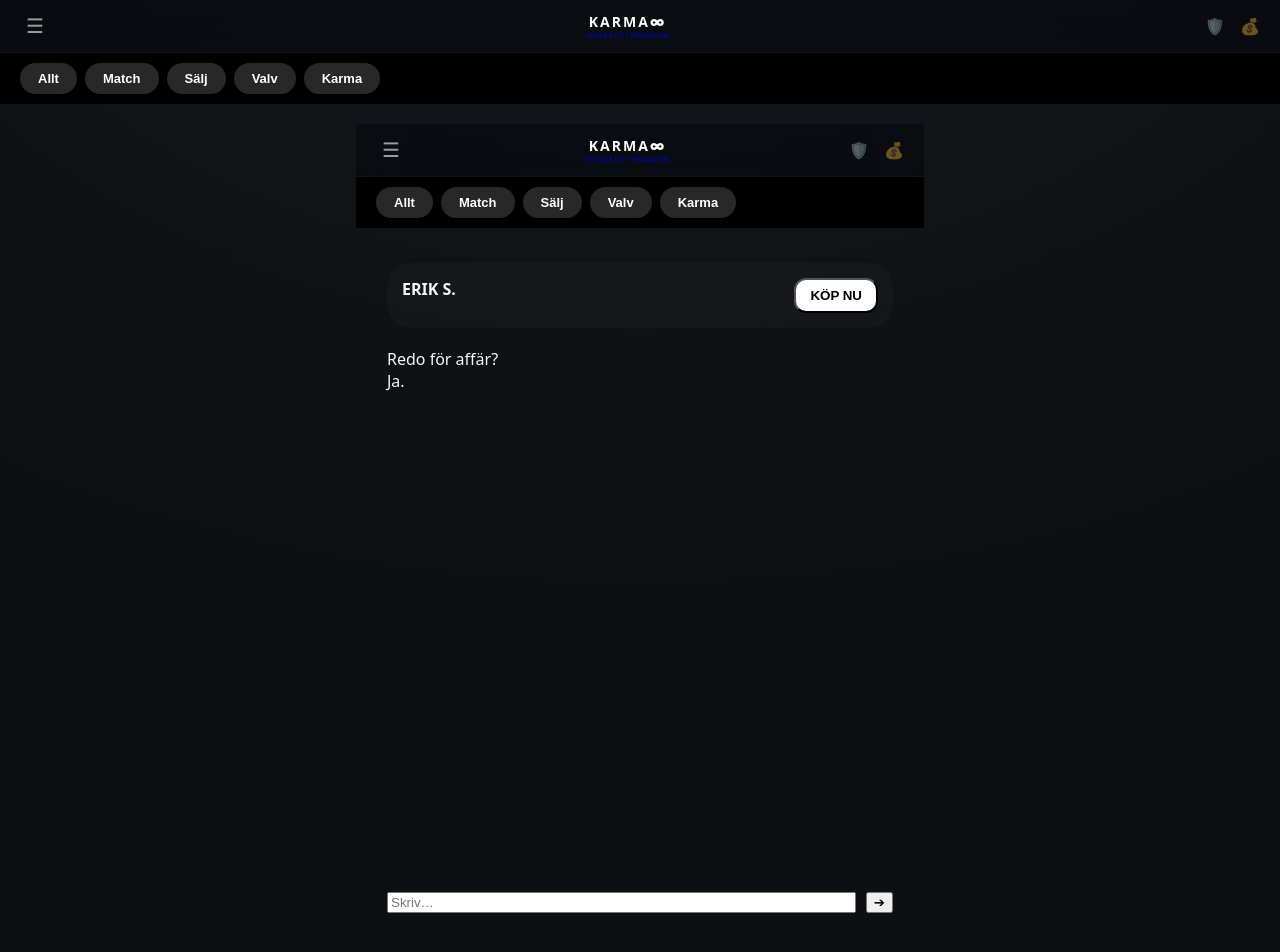
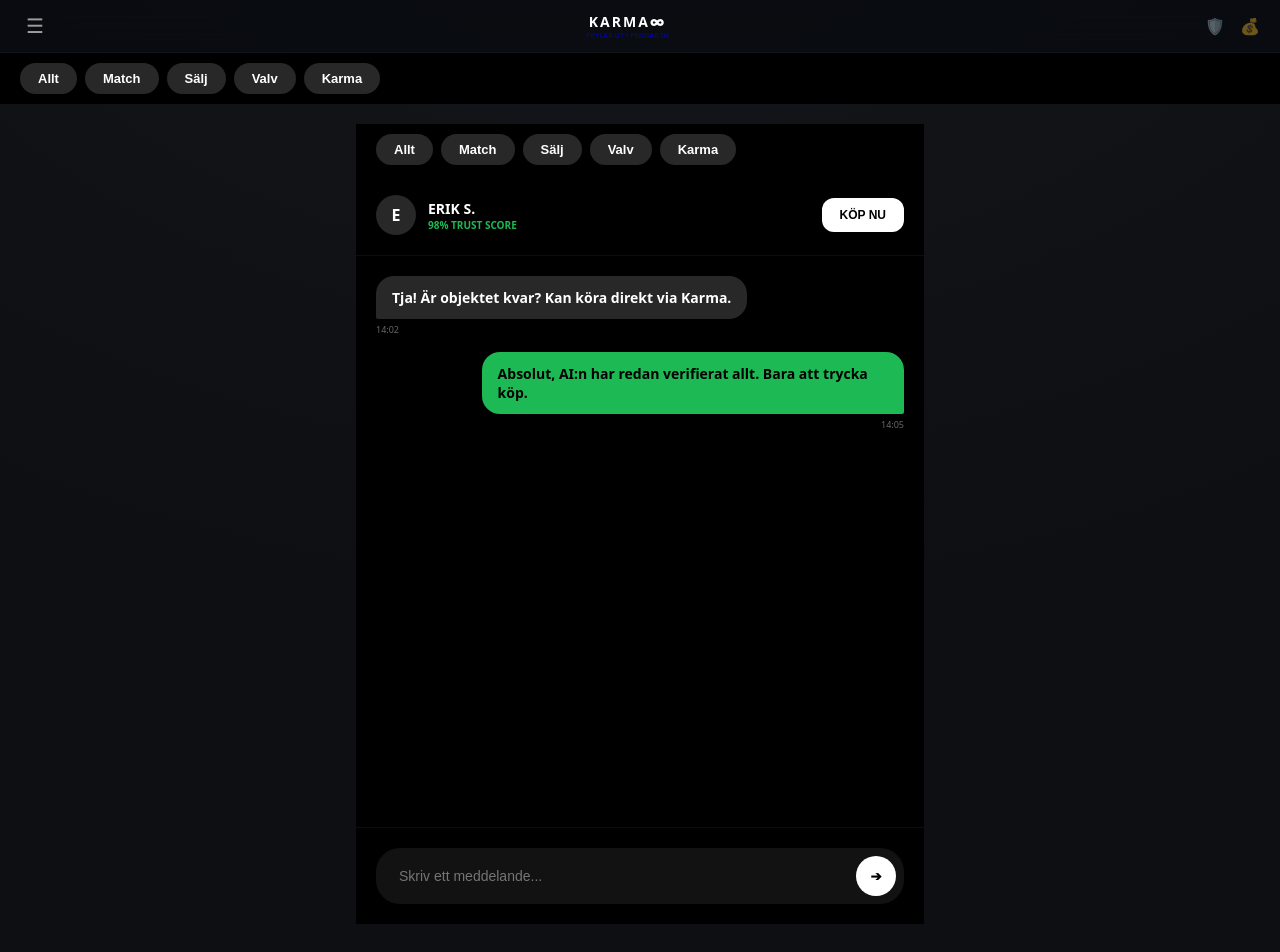
Before and after one commit to gascheckking/marketbeg-appGem, a Next.js app: page /chat/1 in a window 1280 px wide. Shown: the top 952 px of the page. Built offline with nearby package versions, Linux system fonts and the light colour scheme.

Commit message:
Update page.tsx

```diff
--- a/app/chat/[id]/page.tsx
+++ b/app/chat/[id]/page.tsx
@@ -1,65 +1,96 @@
-// app/chat/[id]/page.tsx
+// // app/chat/[id]/page.tsx
 "use client";
 
 import { useState } from "react";
 import { useRouter } from "next/navigation";
-import ClientLayout from "@/components/ClientLayout";
+import TopTabs from "@/components/TopTabs";
 
 export default function ChatPage() {
   const [msg, setMsg] = useState("");
   const router = useRouter();
 
+  const messages = [
+    { sender: "them", text: "Tja! Är objektet kvar? Kan köra direkt via Karma.", time: "14:02" },
+    { sender: "me", text: "Absolut, AI:n har redan verifierat allt. Bara att trycka köp.", time: "14:05" },
+  ];
+
   return (
-    <ClientLayout>
-      <div
-        className="page-wrapper"
-        style={{
+    <div style={{ background: "#000", minHeight: "100vh", color: "#fff", display: "flex", flexDirection: "column" }}>
+      <TopTabs />
+
+      {/* CHAT HEADER */}
+      <div style={{
+        padding: "20px",
         display: "flex",
-          flexDirection: "column",
-          height: "calc(100vh - 120px)",
-          padding: "15px",
-        }}
-      >
-        <div
-          style={{
-            padding: "15px",
-            display: "flex",
+        alignItems: "center",
         gap: "12px",
-            background: "rgba(255,255,255,0.02)",
-            borderRadius: "24px",
-          }}
-        >
-          <div style={{ fontWeight: 900 }}>ERIK S.</div>
+        borderBottom: "1px solid rgba(255,255,255,0.05)"
+      }}>
+        <div style={{ width: "40px", height: "40px", borderRadius: "50%", background: "#282828", display: "flex", alignItems: "center", justifyContent: "center", fontWeight: 900 }}>E</div>
+        <div style={{ flex: 1 }}>
+          <div style={{ fontSize: "14px", fontWeight: 900 }}>ERIK S.</div>
+          <div style={{ fontSize: "10px", color: "#1DB954", fontWeight: 800 }}>98% TRUST SCORE</div>
+        </div>
         <button
           onClick={() => router.push("/checkout")}
           style={{
-              marginLeft: "auto",
             background: "#fff",
             color: "#000",
             borderRadius: "12px",
-              padding: "8px 14px",
+            padding: "10px 18px",
             fontWeight: 900,
+            fontSize: "12px",
+            border: "none"
           }}
         >
           KÖP NU
         </button>
       </div>
 
-        <div style={{ flex: 1, marginTop: "20px" }}>
-          <div className="bubble-them">Redo för affär?</div>
-          <div className="bubble-me">Ja.</div>
+      {/* MESSAGES AREA */}
+      <div style={{ flex: 1, padding: "20px", display: "flex", flexDirection: "column", gap: "16px", overflowY: "auto" }}>
+        {messages.map((m, i) => (
+          <div key={i} style={{
+            alignSelf: m.sender === "me" ? "flex-end" : "flex-start",
+            maxWidth: "80%"
+          }}>
+            <div style={{
+              background: m.sender === "me" ? "#1DB954" : "#282828",
+              color: m.sender === "me" ? "#000" : "#fff",
+              padding: "12px 16px",
+              borderRadius: m.sender === "me" ? "18px 18px 2px 18px" : "18px 18px 18px 2px",
+              fontSize: "14px",
+              fontWeight: 600
+            }}>
+              {m.text}
+            </div>
+            <div style={{ fontSize: "9px", opacity: 0.4, marginTop: "4px", textAlign: m.sender === "me" ? "right" : "left" }}>{m.time}</div>
+          </div>
+        ))}
       </div>
 
-        <div style={{ display: "flex", gap: "10px" }}>
+      {/* INPUT HUB */}
+      <div style={{ padding: "20px", background: "#000", borderTop: "1px solid rgba(255,255,255,0.05)" }}>
+        <div style={{ display: "flex", gap: "10px", background: "#121212", padding: "8px", borderRadius: "24px" }}>
           <input
             value={msg}
             onChange={(e) => setMsg(e.target.value)}
-            placeholder="Skriv…"
-            style={{ flex: 1 }}
+            placeholder="Skriv ett meddelande..."
+            style={{
+              flex: 1,
+              background: "transparent",
+              border: "none",
+              color: "#fff",
+              padding: "0 15px",
+              fontSize: "14px",
+              outline: "none"
+            }}
           />
-          <button>➔</button>
+          <button style={{
+            width: "40px", height: "40px", borderRadius: "50%", background: "#fff", color: "#000", border: "none", fontWeight: 900
+          }}>➔</button>
         </div>
       </div>
-    </ClientLayout>
+    </div>
   );
 }
```
Lines whose indentation alone changed are shown as unchanged.
